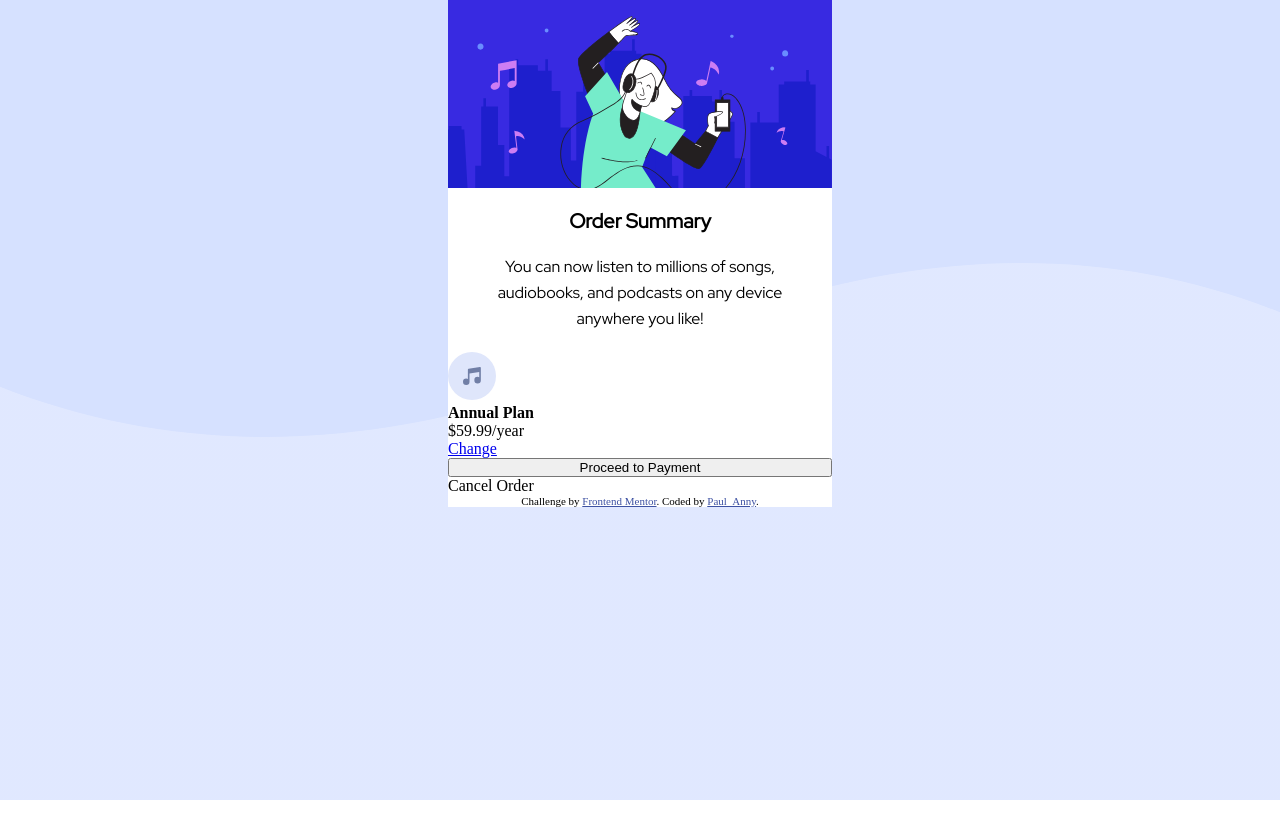
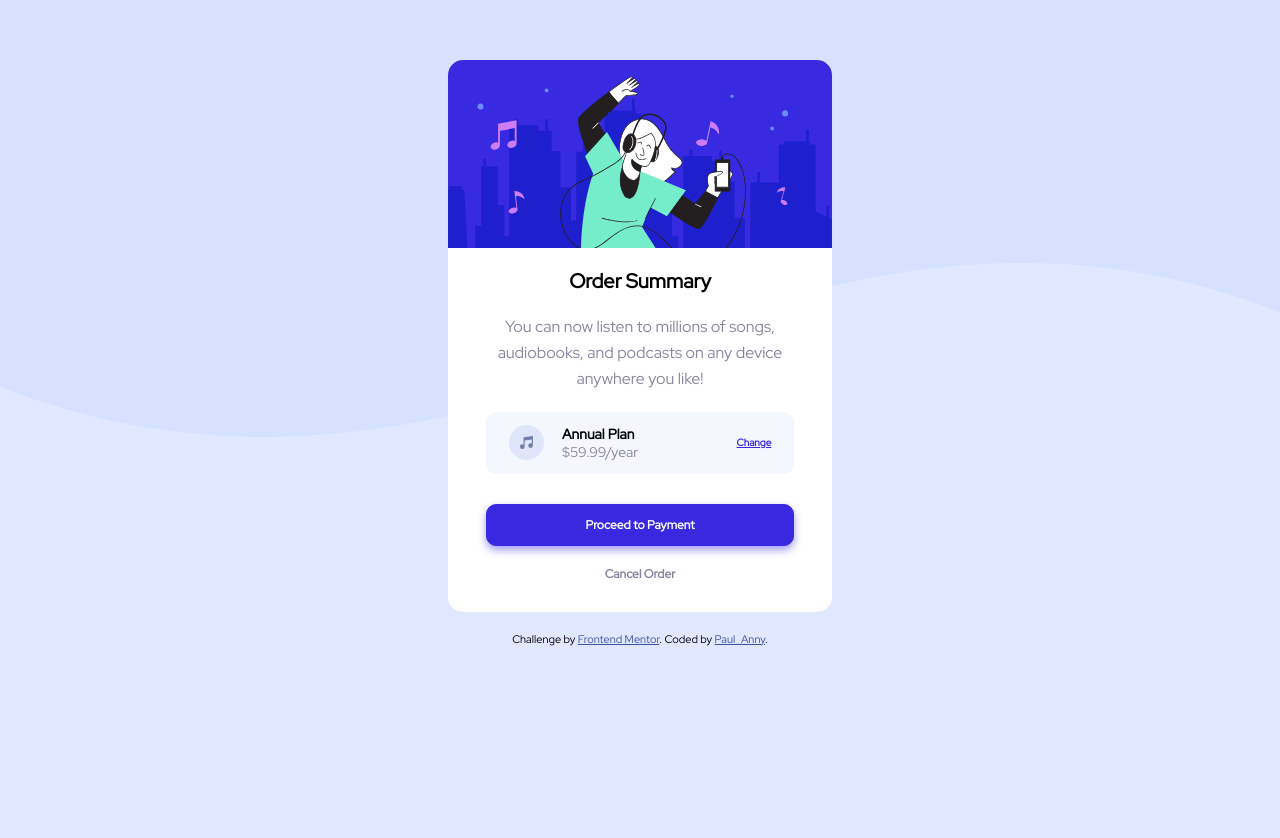
Before and after one commit to paulanny/Techaton, a plain HTML site: page index.html in a window 1280 px wide. Before the commit the page ends 800 px from the top, so only its background shows below. Drawn offline with Linux system fonts and the light colour scheme.

Commit message:
techaton

```diff
--- a/index.html
+++ b/index.html
@@ -25,7 +25,7 @@
 
   <body>
     <main>
-      <img src="./images/illustration-hero.svg" alt="musicheroimg" />
+      <img class="heroimg" src="./images/illustration-hero.svg" alt="musicheroimg" />
       <h3>Order Summary</h3>
       <p class="bodytxt">
         You can now listen to millions of songs, audiobooks, and podcasts on any
@@ -33,7 +33,7 @@
       </p>
 
       <div class="subscriptionplan">
-        <img src="./images/icon-music.svg" alt="music-icon" />
+        <img class="musicicon" src="./images/icon-music.svg" alt="music-icon" />
         <div class="annual">
           <h4>Annual Plan</h4>
           <p>$59.99/year</p>
@@ -42,14 +42,16 @@
       </div>
 
       <button type="submit">Proceed to Payment</button>
-      <p>Cancel Order</p>
+      <p class="cancel">Cancel Order</p>
+ </main>
 
+ <footer>
  <div class="attribution">
   Challenge by
   <a href="https://www.frontendmentor.io?ref=challenge" target="_blank"
     >Frontend Mentor</a
   >. Coded by <a href="#">Paul_Anny</a>.
 </div>
-    </main>
+</footer>
   </body>
 </html>
--- a/style.css
+++ b/style.css
@@ -17,11 +17,19 @@ body   {
 main    {
     display: flex;
     flex-direction: column;
-    /* justify-content: center;
-    align-items: center; */
-    margin: auto;
+    justify-content: center;
+    align-items: center;
+    margin: 60px auto;
     width: 30%;
     background-color: white;
+    border-radius: 15px;
+    overflow: auto;
+}
+
+.heroimg   {
+    width: 100%;
+    margin: auto;
+    /* border-radius: inherit;*/
 }
 
 main h3     {
@@ -41,8 +49,150 @@ main h3     {
     text-align: center;
     margin: auto;
     line-height: 26px;
+    color: hsl(240, 11%, 57%);
 
 }
 
-.attribution { font-size: 11px; text-align: center; }
-    .attribution a { color: hsl(228, 45%, 44%); }
+.subscriptionplan       {
+    display: flex;
+    flex-direction: row;
+    justify-content: space-around;
+    align-items: center;
+    background-color: hsl(225, 100%, 98%) ;
+    padding: 13px;
+    width: 80%;
+    margin: auto;
+    border-radius: 10px;
+}
+
+.musicicon      {
+    height: 35px;
+}
+
+.annual     {
+    font-family: 'Red Hat Display', sans-serif;
+    margin-right: 80px;
+
+}
+
+.annual h4  {
+    font-weight: 700;
+    color: black;
+    font-size: 14px;
+}
+
+.annual p  {
+    font-weight: 500;
+    color: hsl(240, 11%, 57%);
+    font-size: 14px;
+    /* letter-spacing: 1.7px; */
+    font-family: 'Red Hat Display', sans-serif;
+}
+
+
+.subscriptionplan a  {
+    font-weight: 700;
+    font-size: 10px;
+    font-family: 'Red Hat Display', sans-serif;
+    color: hsl(245, 75%, 52%);
+}
+
+
+.subscriptionplan a:hover  {
+    font-weight: 700;
+    font-family: 'Red Hat Display', sans-serif;
+    color: rgb(118, 108, 241);
+    font-size: 10px;
+    text-decoration: none;
+}
+
+
+button      {
+    width: 80%;
+    margin: 30px auto 20px auto;
+    background-color:hsl(245, 75%, 52%);
+    text-align: center;
+    font-family: 'Red Hat Display', sans-serif;
+    font-size: 12px;
+    font-weight: 700;
+    color: white;
+    border: 1px solid hsl(245, 75%, 52%);
+    border-radius: 10px;
+    padding: 12px;
+    box-shadow: 0 4px 8px 0 rgb(162, 152, 246);
+
+}
+
+
+button:hover      {
+    width: 80%;
+    margin: 30px auto 20px auto;
+    background-color:rgb(118, 108, 241);
+    text-align: center;
+    font-family: 'Red Hat Display', sans-serif;
+    font-size: 12px;
+    font-weight: 700;
+    color: white;
+    border: 1px solid rgb(118, 108, 241);
+    border-radius: 10px;
+    padding: 12px;
+    box-shadow: 0 4px 8px 0 rgb(162, 152, 246);
+    cursor: pointer;
+
+}
+
+.cancel     {
+    font-family: 'Red Hat Display', sans-serif;
+    font-size: 12px;
+    font-weight: 700;
+    text-align: center;
+    color:hsl(240, 11%, 57%);
+    margin: 0 auto 30px auto ;
+    cursor: pointer;
+}
+
+.cancel:hover  {
+    font-family: 'Red Hat Display', sans-serif;
+    font-size: 12px;
+    font-weight: 700;
+    text-align: center;
+    color:rgb(30, 37, 63);
+    margin: 0 auto 30px auto ;
+    cursor: pointer;
+}
+
+.attribution {
+                font-size: 11px;
+                text-align: center;
+                font-family: 'Red Hat Display', sans-serif;
+                margin: -40px auto 20px auto;
+}
+    .attribution a {
+        color: hsl(228, 45%, 44%);
+    }
+
+
+    @media (min-width:350px) and (max-width:700px)  {
+        body   {
+            background-image: url(./images/pattern-background-mobile.svg),
+            linear-gradient(to right, rgb(214, 225, 255)
+            , rgb(214, 225, 255))
+            ;
+    background-repeat: no-repeat;
+    min-height: 100vh;
+    background-size: cover;
+}
+
+
+main    {
+    display: flex;
+    flex-direction: column;
+    justify-content: center;
+    align-items: center;
+    margin: 60px auto;
+    width: 90%;
+    background-color: white;
+    border-radius: 15px;
+    overflow: auto;
+}
+    }
```
Lines whose indentation alone changed are shown as unchanged.
